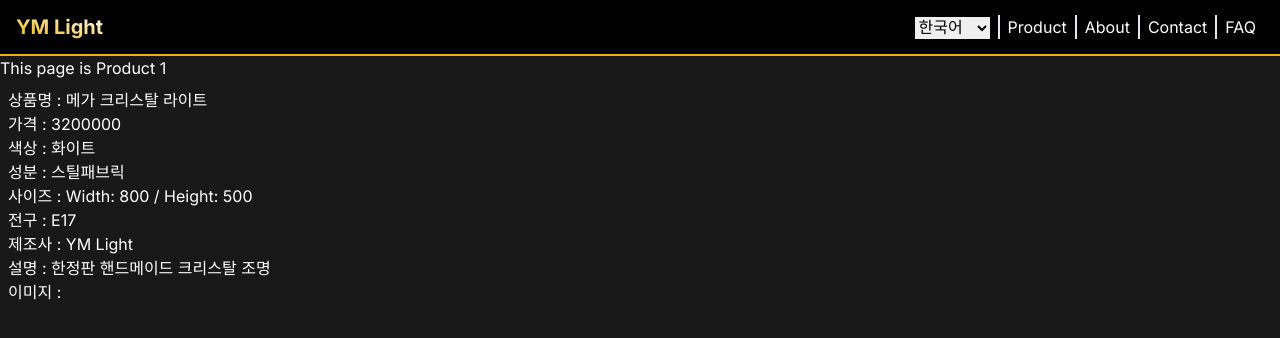
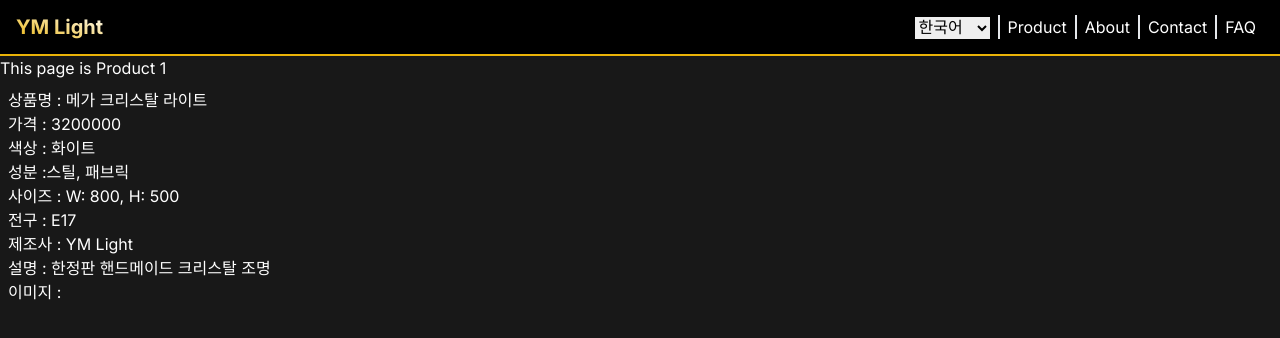
Before and after one commit to bakhanx/ym-light, a Next.js app: page /products/1 in a window 1280 px wide. Shown: the top 338 px of the page. Built offline with nearby package versions, Linux system fonts and the light colour scheme.

Commit message:
콤마 적용

```diff
--- a/src/app/(content)/products/[id]/page.tsx
+++ b/src/app/(content)/products/[id]/page.tsx
@@ -22,9 +22,9 @@ const ProductDetail = ({ params }: Props) => {
           <div>상품명 : {product.name}</div>
           <div>가격 : {product.price}</div>
           <div>색상 : {product.color}</div>
-          <div>성분 : {product.ingradient}</div>
+          <div>성분 :{product.ingradient.join(", ")}</div>
           <div>
-            사이즈 : Width: {product.size.width} / Height: {product.size.height}
+            사이즈 : W: {product.size.width}, H: {product.size.height}
           </div>
           <div>전구 : {product.bulb}</div>
           <div>제조사 : {product.manufacture}</div>
```
